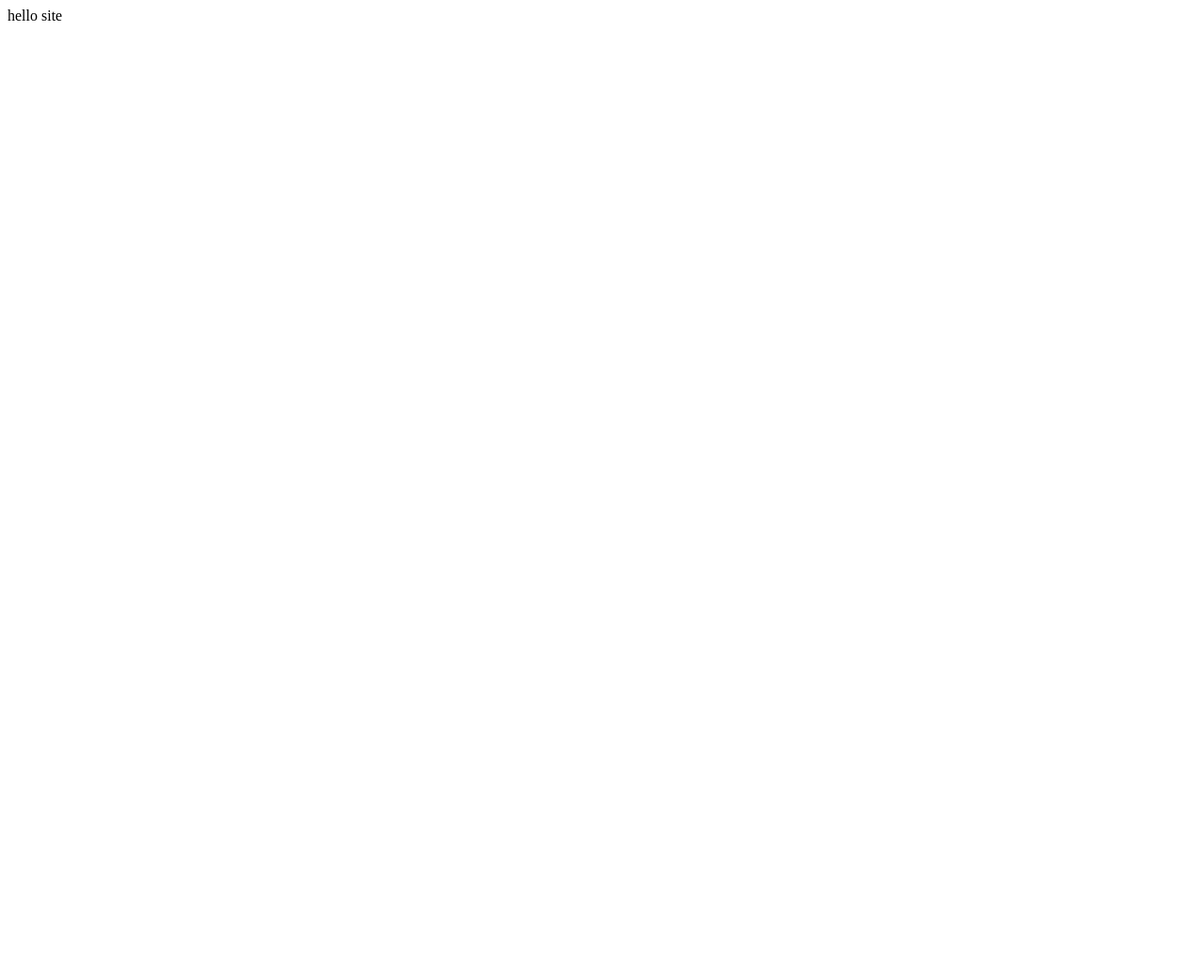
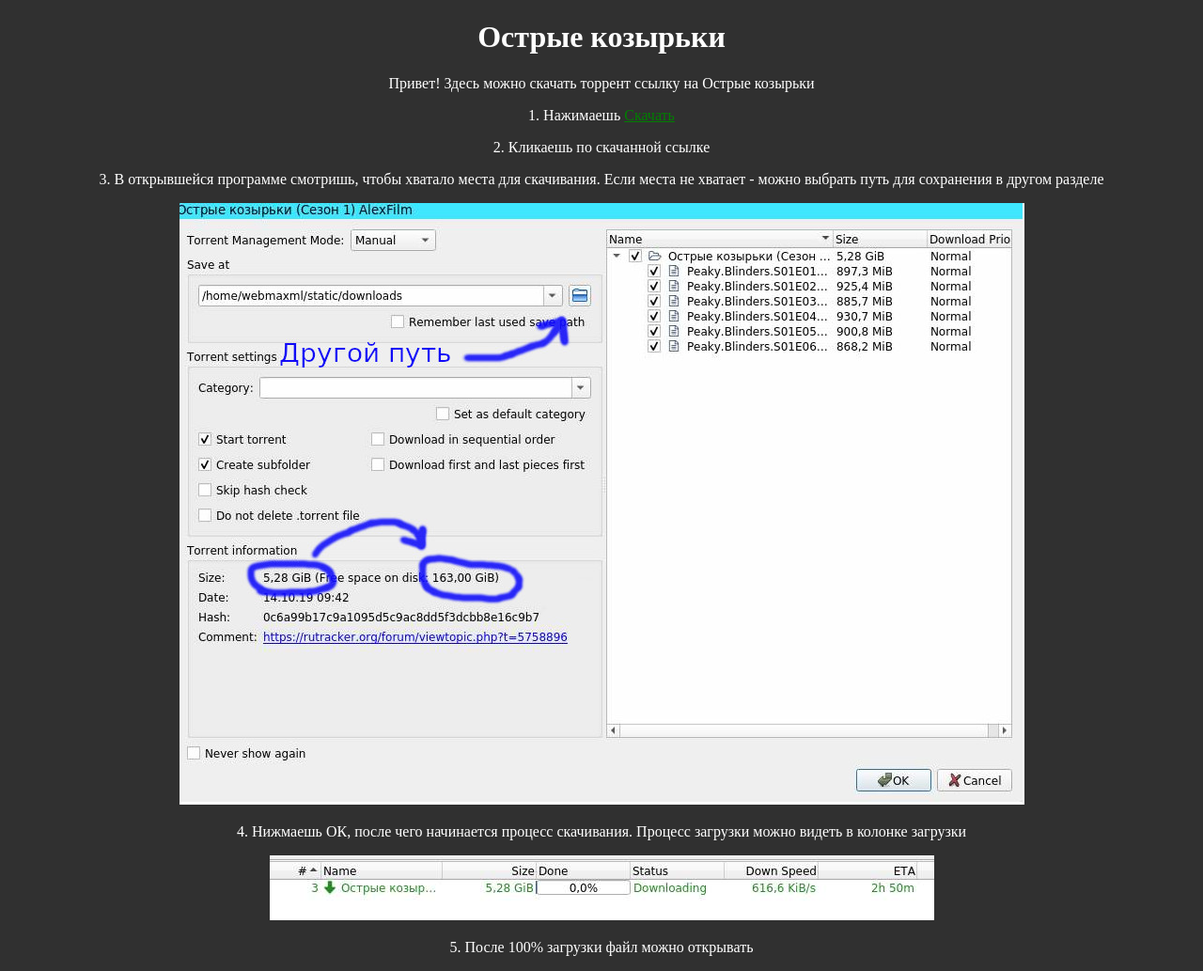
Before and after one commit to webmaxml/webmaxml.github.io, a plain HTML site: page index.html in a window 1280 px wide. Shown: the whole page at 94% size. Before the commit the page ends 800 px from the top, so only its background shows below. Drawn offline with Linux system fonts and the light colour scheme.

Commit message:
markup changed

```diff
--- a/index.html
+++ b/index.html
@@ -1 +1,43 @@
-hello site
+<!DOCTYPE html>
+<html lang="en">
+<head>
+  <meta charset="UTF-8">
+  <title>Острые козырьки</title>
+  <style>
+
+    body {
+      background: #303030;
+      text-align: center;
+      color: #fff;
+    }
+
+    .download {
+      color: green;
+    }
+
+  </style>
+</head>
+<body>
+  <div class="content">
+
+    <h1>Острые козырьки</h1>
+    <p>Привет! Здесь можно скачать торрент ссылку на Острые козырьки</p>
+    <p>1. Нажимаешь
+       <a class="download" href="link.torrent" download>Скачать</a>
+    </p>
+    <p>2. Кликаешь по скачанной ссылке</p>
+    <p>
+      3. В открывшейся программе смотришь, чтобы хватало места для скачивания.
+      Если места не хватает - можно выбрать путь для сохранения в другом разделе
+    </p>
+    <img src="download.jpg" alt="">
+    <p>
+      4. Нижмаешь ОК, после чего начинается процесс скачивания.
+      Процесс загрузки можно видеть в колонке загрузки
+    </p>
+    <img src="status.jpg" alt="">
+    <p>5. После 100% загрузки файл можно открывать</p>
+
+  </div>
+</body>
+</html>
```
Also changed, not shown: download.jpg (added), status.jpg (added), 1 other file.
